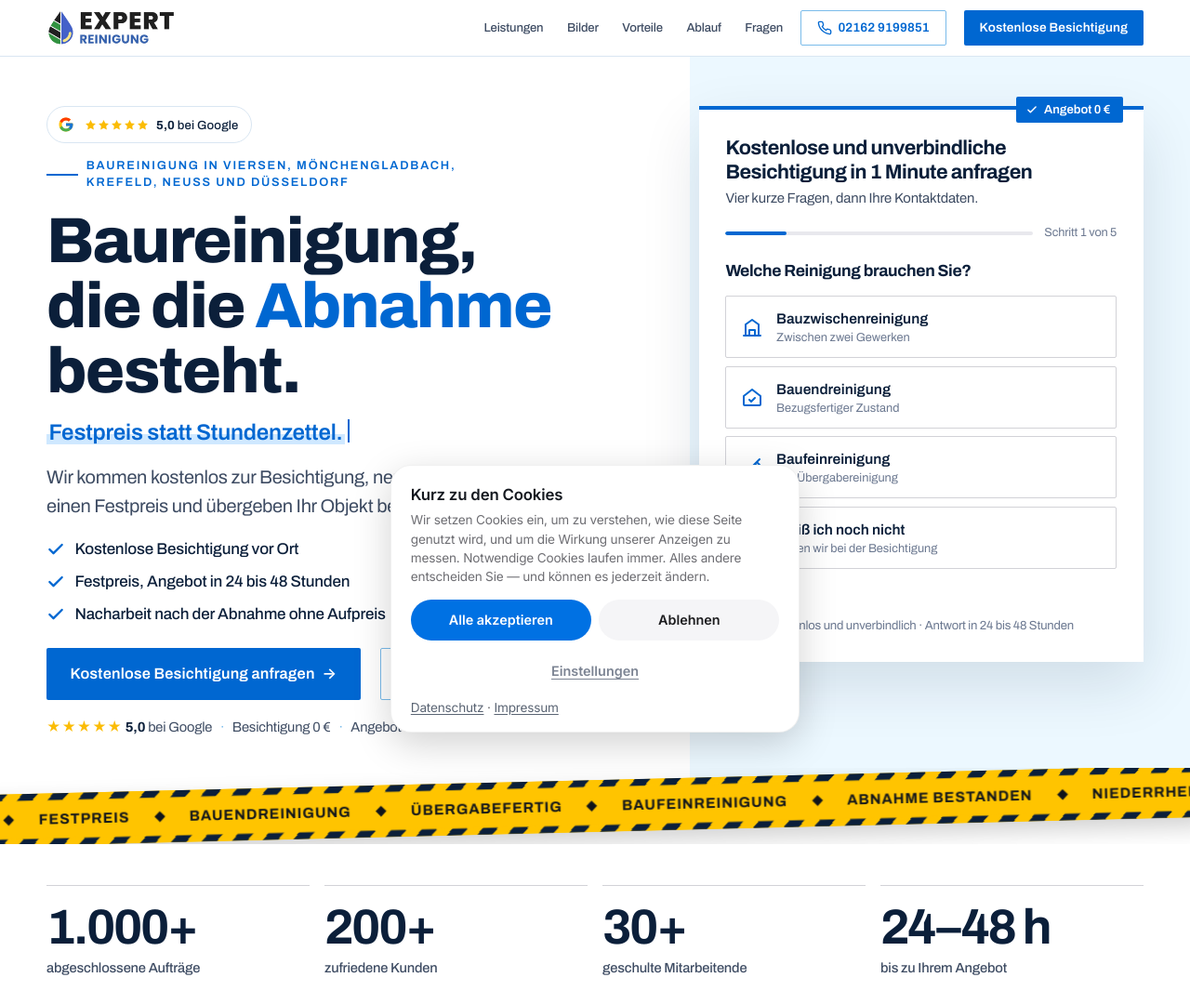
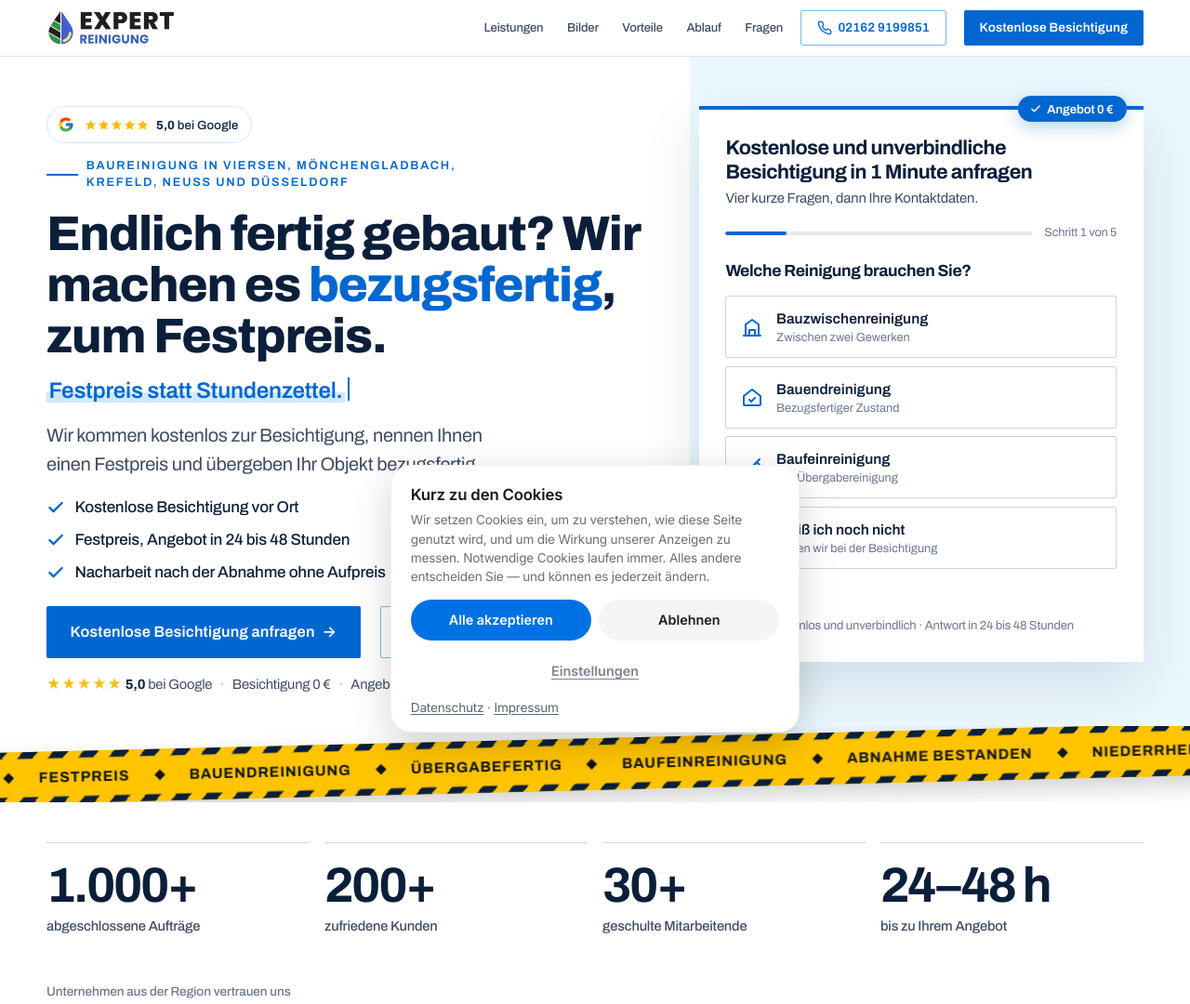
Before and after one commit to ExpertReinigung/landingpage-baureinigung, a plain HTML site: page index.html in a window 1280 px wide. Shown: the top 1080 px of the page at 93% size. Drawn offline with Linux system fonts and the light colour scheme.

Commit message:
Vorschau: neue Überschrift (bezugsfertig, Festpreis), Pille auch am Desktop
Co-Authored-By: Claude Opus 5.5 <noreply@anthropic.com>
Claude-Session: https://claude.ai/code/session_011SrBisTFwtVVcTDopgBr45

```diff
--- a/assets/css/design-start.css
+++ b/assets/css/design-start.css
@@ -167,3 +167,6 @@ body{background:#fff;color:var(--tinte)}
   .quiz{padding-top:1.6rem}
   .quiz .null-euro{position:absolute;top:-15px;right:14px;width:auto;display:inline-flex;margin:0;padding:.45rem .9rem .45rem .7rem;border-radius:999px;font-size:.85rem;font-weight:600;background:var(--blau);color:#fff;box-shadow:0 6px 18px rgba(0,103,209,.28)}
 }
+@media (max-width:760px){.hero .ansage{font-size:1.95rem}}
+@media (min-width:761px){.hero .ansage{font-size:clamp(2.4rem,1.2rem + 2.6vw,3.5rem);line-height:1.05}
+.quiz .null-euro{border-radius:999px;top:-15px;right:18px;padding:.45rem .9rem .45rem .7rem;box-shadow:0 6px 18px rgba(0,103,209,.28)}}
--- a/index.html
+++ b/index.html
@@ -235,7 +235,7 @@ gtag('set','ads_data_redaction',true);gtag('set','url_passthrough',true);
       <a class="g-pill" href="https://www.google.com/maps/place/?q=place_id:ChIJEfdFRCuquEcRnKPNdSQTh6I" target="_blank" rel="noopener" aria-label="5,0 von 5 Sternen bei Google"><svg class="g-pill__g" viewBox="0 0 48 48" aria-hidden="true"><path fill="#FFC107" d="M43.6 20.5H42V20H24v8h11.3C33.7 32.7 29.2 36 24 36c-6.6 0-12-5.4-12-12s5.4-12 12-12c3.1 0 5.8 1.2 7.9 3.1l5.7-5.7C34 6.1 29.3 4 24 4 13 4 4 13 4 24s9 20 20 20 20-9 20-20c0-1.3-.1-2.4-.4-3.5z"/><path fill="#FF3D00" d="m6.3 14.7 6.6 4.8C14.7 15.1 19 12 24 12c3.1 0 5.8 1.2 7.9 3.1l5.7-5.7C34 6.1 29.3 4 24 4 16.3 4 9.7 8.3 6.3 14.7z"/><path fill="#4CAF50" d="M24 44c5.2 0 9.9-2 13.4-5.2l-6.2-5.2C29.2 35.1 26.7 36 24 36c-5.2 0-9.6-3.3-11.3-7.9l-6.5 5C9.5 39.6 16.2 44 24 44z"/><path fill="#1976D2" d="M43.6 20.5H42V20H24v8h11.3c-.8 2.2-2.2 4.2-4.1 5.6l6.2 5.2C37 39.2 44 34 44 24c0-1.3-.1-2.4-.4-3.5z"/></svg><span class="g-pill__sterne" aria-hidden="true"><svg><use href="#i-stern"/></svg><svg><use href="#i-stern"/></svg><svg><use href="#i-stern"/></svg><svg><use href="#i-stern"/></svg><svg><use href="#i-stern"/></svg></span><span class="g-pill__text"><b>5,0</b> bei Google</span></a>
       <h1 class="ort">Baureinigung in Viersen, Mönchengladbach, Krefeld, Neuss und Düsseldorf</h1>
       <p class="ort ort--kurz" aria-hidden="true">Baureinigung · Niederrhein &amp; Düsseldorf</p>
-      <p class="ansage">Baureinigung, die die <span>Abnahme</span> besteht.</p>
+      <p class="ansage">Endlich fertig gebaut? Wir machen es <span>bezugsfertig</span>, zum Festpreis.</p>
       <p class="dreh" aria-hidden="true"><span class="dreh__text" id="dreh">Kostenlose Besichtigung direkt auf Ihrer Baustelle.</span><span class="dreh__cursor"></span></p>
       <p class="lead">Wir kommen kostenlos zur Besichtigung, nennen Ihnen einen Festpreis und übergeben Ihr Objekt bezugsfertig.</p>
       <ul class="checks">
@@ -580,7 +580,7 @@ gtag('set','ads_data_redaction',true);gtag('set','url_passthrough',true);
 <script src="assets/js/consent.js" defer></script>
 <script>
 (function(){var el=document.getElementById('dreh');if(!el)return;
-var s=["Kostenlose Besichtigung direkt auf Ihrer Baustelle.","Festpreis statt Stundenzettel.","Angebot in 24 bis 48 Stunden nach der Besichtigung.","Nacharbeit nach der Abnahme ohne Aufpreis.","Hebebühnen bis 12 Meter, Industriesauger Klasse M.","Von der Wohnung bis zur Halle über 5.000 m².","Fester Ansprechpartner bis zur Übergabe.","Kurzfristige Termine, wenn es eilt."];
+var s=["Kostenlose Besichtigung direkt auf Ihrer Baustelle.","Festpreis statt Stundenzettel.","Angebot in 24 bis 48 Stunden nach der Besichtigung.","Nacharbeit nach der Abnahme ohne Aufpreis.","Hebebühnen bis 12 Meter, Industriesauger Klasse M.","Von der Wohnung bis zur Halle über 5.000 m².","Fester Ansprechpartner bis zum Schluss.","Kurzfristige Termine, wenn es eilt."];
 if(window.matchMedia&&matchMedia('(prefers-reduced-motion: reduce)').matches){var j=0;setInterval(function(){j=(j+1)%s.length;el.textContent=s[j];},4000);return;}
 var i=0,n=s[0].length,weg=false;
 function tick(){var t=s[i];if(!weg){n++;el.textContent=t.slice(0,n);if(n>=t.length){weg=true;return setTimeout(tick,2600);}return setTimeout(tick,38);}
```
